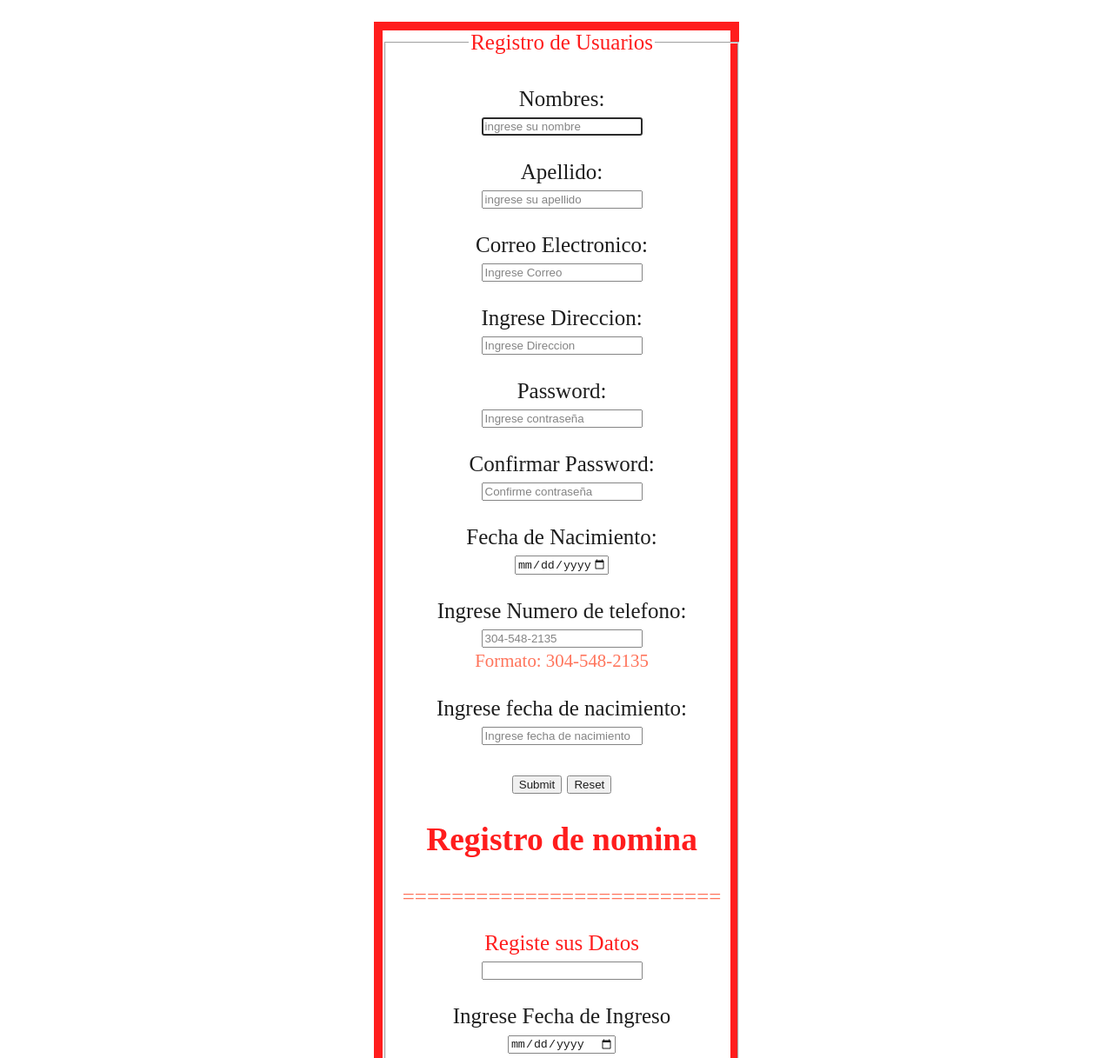
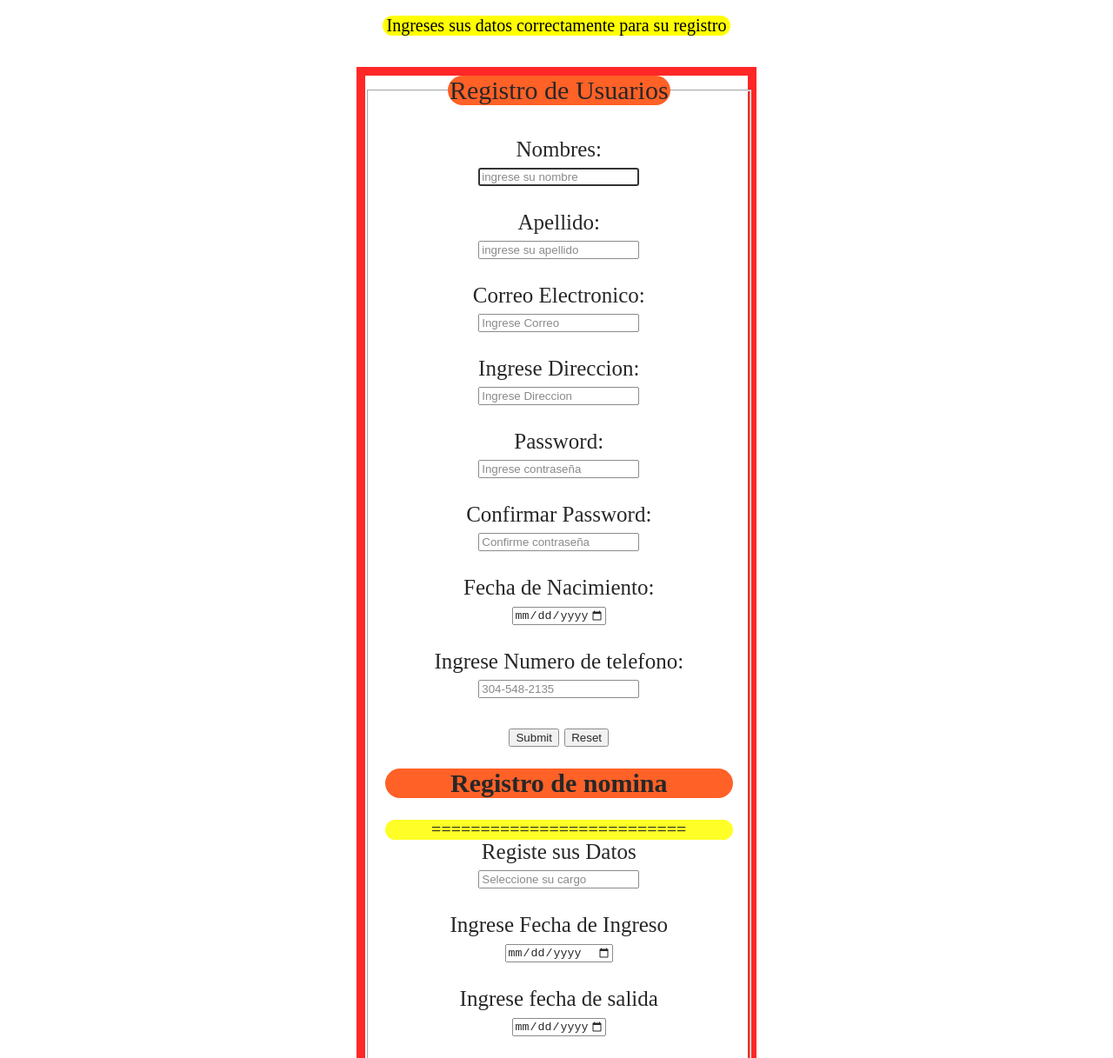
Before and after one commit to HolaJesus/Form, a plain HTML site: page index.html in a window 1280 px wide. Shown: the part 107-1324 px from the top of the page at 87% size. Drawn offline with Linux system fonts and the light colour scheme.

Commit message:
actualizacion

```diff
--- a/estilos.css
+++ b/estilos.css
@@ -3,53 +3,71 @@ body {
     border-radius: 500px;
 }
 
-.fuenteH{
-    color: red;
-}
-/*
-.fuenteHfondo{
-    background-color: ;
-} */
-p {
-    color: tomato;
+.fuenteH1 {
+    color: black;
+    text-align: center;
+    font-size: 50px;
+    background-color: yellow;
+    border-radius: 20px;
 }
 
+.fuenteH2 {
+    color: black;
+    text-align: center;
+    font-size: 30px;
+    background-color: orangered;
+    border-radius: 20px;
 
-/* .formulario{
-    background: url(Imagenes/img1.webp);
-    height: auto;
-    margin: 0%;
-    display: flex;
-    justify-content: center;
-    align-items: center;
-} */
+
+}
+
+.p1 {
+    color: black;
+    text-align: center;
+    margin: 0 auto;
+    font-size: 20px;
+    background-color: yellow;
+    border-radius: 20px;
+    width: 400px;
+
+
+}
+
+.p2 {
+    color: black;
+    text-align: center;
+    margin: 0 auto;
+    font-size: 20px;
+    background-color: yellow;
+    border-radius: 20px;
+    width: 400px;
+
+
+}
 
 .fuenteBlanca {
     color: black;
 }
 
-legend{
-    color: aliceblue;
-}
-.legend1{
-    color: red;
-}
 
-small{
-    color: tomato;
+.legend1 {
+    color: black;
+    font-size: 30px;
+    background-color: orangered;
+    border-radius: 20px;
 
 }
 
-label{
+label {
     size: 40;
 }
 
-.Registro{
+.Registro {
     border: 10px solid red;
-    width: 400px;
+    width: 440px;
     margin: 0% auto;
     background-color: white;
-    opacity: 89%;
+    opacity: 85%;
     text-align: center;
     font-size: 25px;
 }
--- a/index.html
+++ b/index.html
@@ -11,58 +11,57 @@
 </head>
 
 <body>
-    <form class="formulario">
-
-        <h1 class="fuenteH">Formulario Pilotos F1</h1>
-        <p> Ingreses sus datos correctamente para su registro</p><br>
-        <div class="Registro">
     <form>
 
+        <h1 class="fuenteH1">Formulario Pilotos F1</h1>
+        <p class="p1"> Ingreses sus datos correctamente para su registro</p><br><br>
+        <div class="Registro">
             <fieldset>
                 <legend class="legend1">Registro de Usuarios</legend><br>
-                    <label class="fuenteBlanca" for="firstName">Nombres:</label><br>
-                    <input type="text" name="firstName" id="firstname" autofocus required pattern="[a-zA-Z]{2,10}"
+                <label class="fuenteBlanca" for="fname">Nombres:</label><br>
+                <input type="text" name="f" id="fname" autofocus required pattern="[a-zA-Z]{2,10}"
                     placeholder="ingrese su nombre"><br><br>
-                    <label class="fuenteBlanca" for="firstName">Apellido:</label><br>
-                    <input type="firstName" name="lastName" id="lastname" required pattern="[A-Za-z]{2,40}"
+
+                <label class="fuenteBlanca" for="lname">Apellido:</label><br>
+                <input type="text" name="lname" id="lname" required pattern="[A-Za-z ]{2,40}"
                     placeholder="ingrese su apellido"><br><br>
 
                 <label class="fuenteBlanca" for="email"> Correo Electronico:</label><br>
-                    <input type="email" name="Email" id="email" required
+                <input type="email" name="Email" id="email" min="10" max="40"
                     placeholder="Ingrese Correo"><br><br>
 
-                    <label class="fuenteBlanca" for="Direccion"> Ingrese Direccion:</label><br>
-                    <input type="direccion" name="Ingrese Direccion" id="Ingrese direccion" required
-                        pattern="[A-Za-z ]{2,40}" placeholder="Ingrese Direccion"> <br><br>
+                <label class="fuenteBlanca" for="direccion"> Ingrese Direccion:</label><br>
+                <input type="text" name="direccion" id="direccion" required pattern="[A-Za-z-#-*]{2,40}"
+                    placeholder="Ingrese Direccion"> <br><br>
 
                 <label class="fuenteBlanca" for="pwd">Password:</label><br>
-                    <input type="password"  name="pwd" id="pwd" required pattern="[A-Za-z0-9]{10}"
+                <input type="password" name="pwd" id="pwd" required pattern="^(?=.*[A-Za-z])(?=.*\d)[A-Za-z\d]{8,}$"
                     placeholder="Ingrese contraseña"><br><br>
 
                 <label class="fuenteBlanca" for="pwd">Confirmar Password:</label><br>
-                    <input type="password" id="pwd" name="pwd"  required
-                        pattern="{10}" placeholder="Confirme contraseña"><br><br>
+                <input type="password" id="pwd" name="pwd" required pattern="^(?=.*[A-Za-z])(?=.*\d)[A-Za-z\d]{8,}$"
+                    placeholder="Confirme contraseña"><br><br>
 
                 <label class="fuenteBlanca" for="Fechadenacimiento">Fecha de Nacimiento:</label><br>
-                    <input type="date" id="Fecha" name="Fechadenacimiento" max="2008-12-31" min="1990-01-01"><br><br>
+                <input type="date" id="Fechanacimiento" name="Fechadenacimiento" max="2008-12-31"
+                    min="1990-01-01"><br><br>
 
                 <label class="fuenteBlanca" for="telefono"> Ingrese Numero de telefono:</label><br>
-                    <input type="tel" name="telefono" id="telefono" required pattern="[0-9]{3}-[0-9]{3}-[0-9]{4}"
-                        placeholder="304-548-2135"><br>
-                    <small>Formato: 304-548-2135 </small><br><br>
+                <input type="tel" name="telefono" id="telefono" required pattern="{10,}"
+                    placeholder="304-548-2135"><br><br>
 
-                    <label class="fuenteBlanca" for="telefono"> Ingrese fecha de nacimiento:</label><br>
-                    <input type="numb" name="Fecha de nacimiento" id="Ingrese fecha de nacimiento" required pattern="{10,40}" placeholder="Ingrese fecha de nacimiento"> <br><br>
-
+                <!--
+                    <label class="fuenteBlanca" for=""> Ingrese fecha de nacimiento:</label><br>
+                    <input type="numb" name="Fecha de nacimiento" id="" required pattern="{10,40}" placeholder="Ingrese fecha de nacimiento"> <br><br> -->
 
                 <input type="submit" value="Submit">
                 <input type="reset">
 
-                    <h2 class="fuenteH">Registro de nomina</h2>
-                    <p> ========================== </p>
-                    <legend class="legend1"> Registe sus Datos </legend>
+                <h2 class="fuenteH2">Registro de nomina</h2>
+                <p class="p2"> ========================== </p>
+                <legend class="legend2"> Registe sus Datos </legend>
+                <input list="browsers" name="browsers" placeholder="Seleccione su cargo"><br><br>
 
-                    <input list="browsers" name="browsers"><br><br>
                 <label class="fuenteBlanca" for="datemin">Ingrese Fecha de Ingreso</label><br>
                 <input type="date" id="datemin" name="datemin" min="1960-01-01"><br><br>
 
```
Lines whose indentation alone changed are shown as unchanged.
